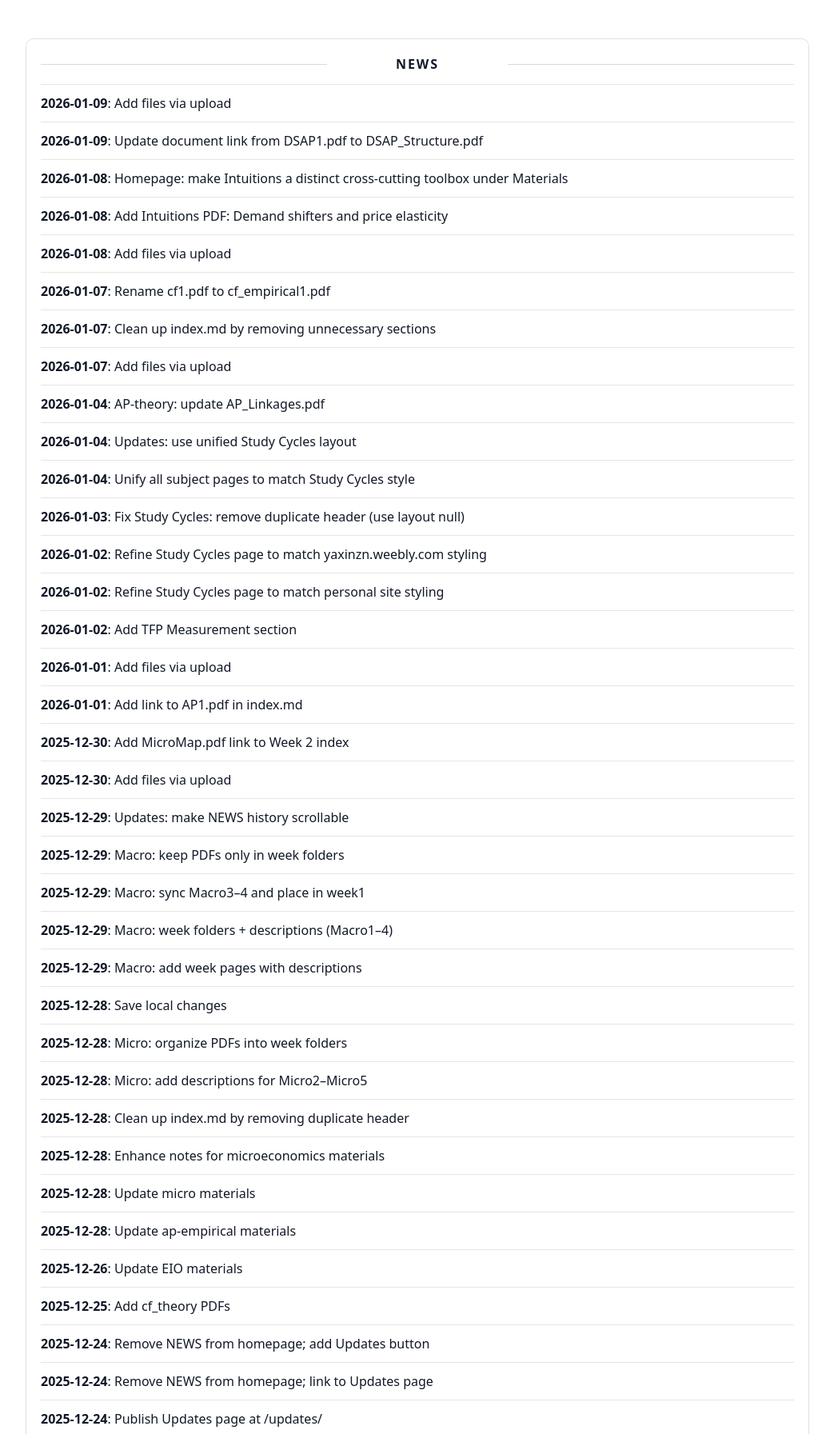
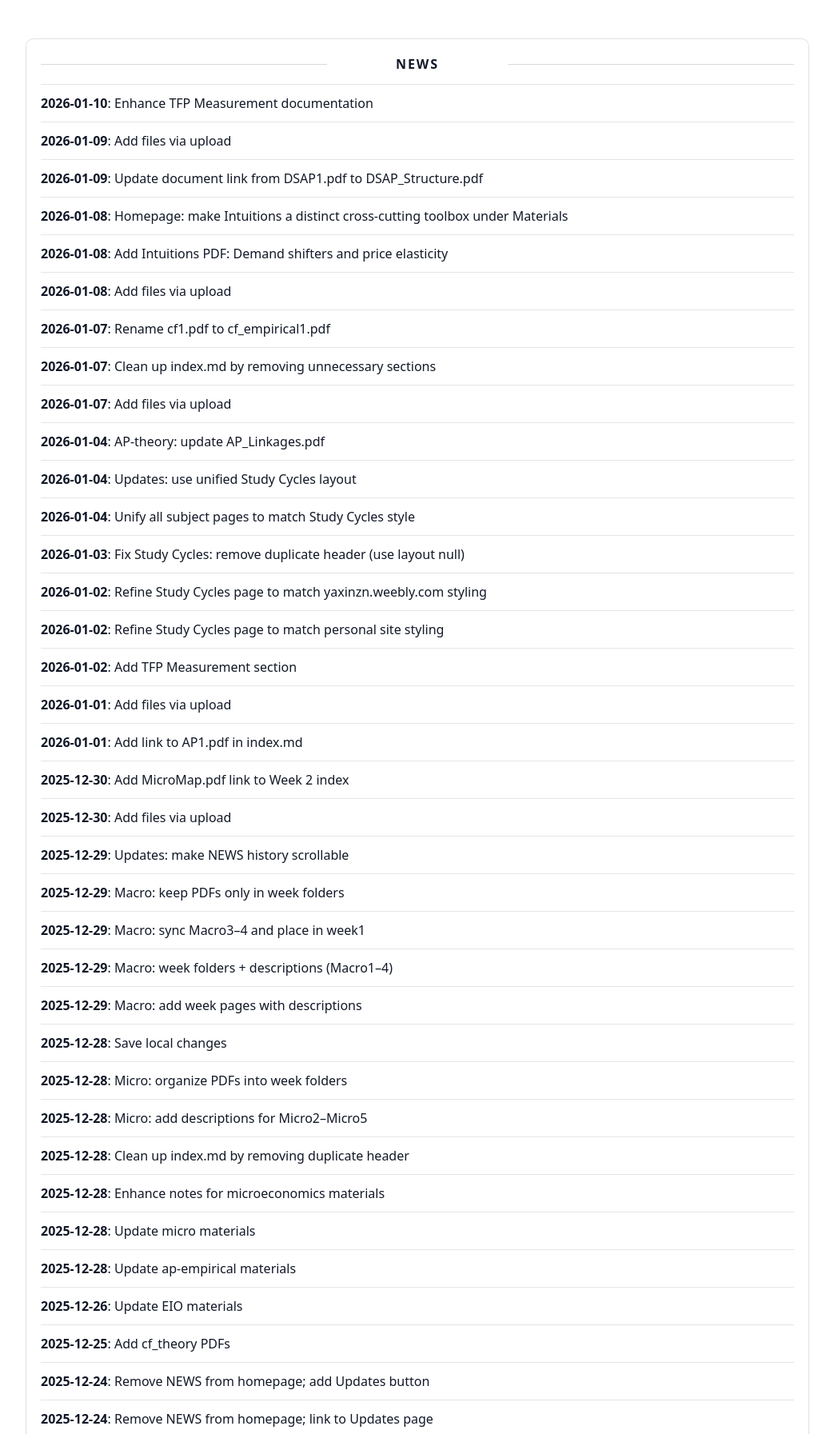
Before and after one commit to yaxinzn/study-archive, a Jekyll site: the page built from updates/index.md, in a window 1280 px wide, cut to the strip 476-2269 px from the top of the page. Shown: the whole strip at 80% size, without its empty margins (118-1161 px from the left). Built offline with Jekyll 4.4.1, drawn with Linux system fonts in a browser that asks for light colours; some of the changed text lies outside the part shown.

Commit message:
chore: update NEWS feed

```diff
--- a/_data/news.yml
+++ b/_data/news.yml
@@ -1,4 +1,7 @@
 # Auto-generated update history (sorted newest -> oldest). Do not edit manually.
+- ts: "1768044947"
+  date: "2026-01-10"
+  title: "Enhance TFP Measurement documentation"
 - ts: "1767954088"
   date: "2026-01-09"
   title: "Add files via upload"
```
